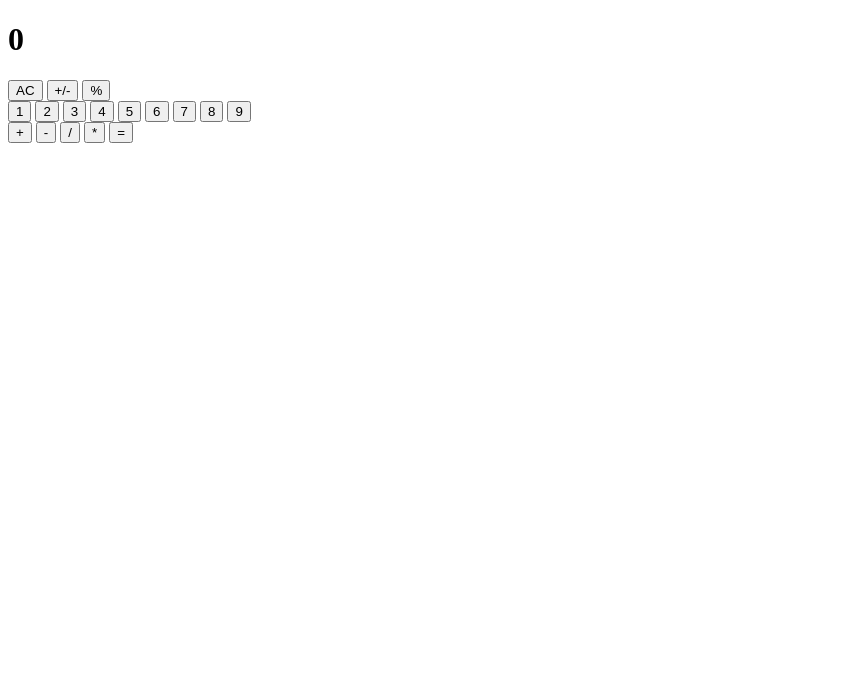
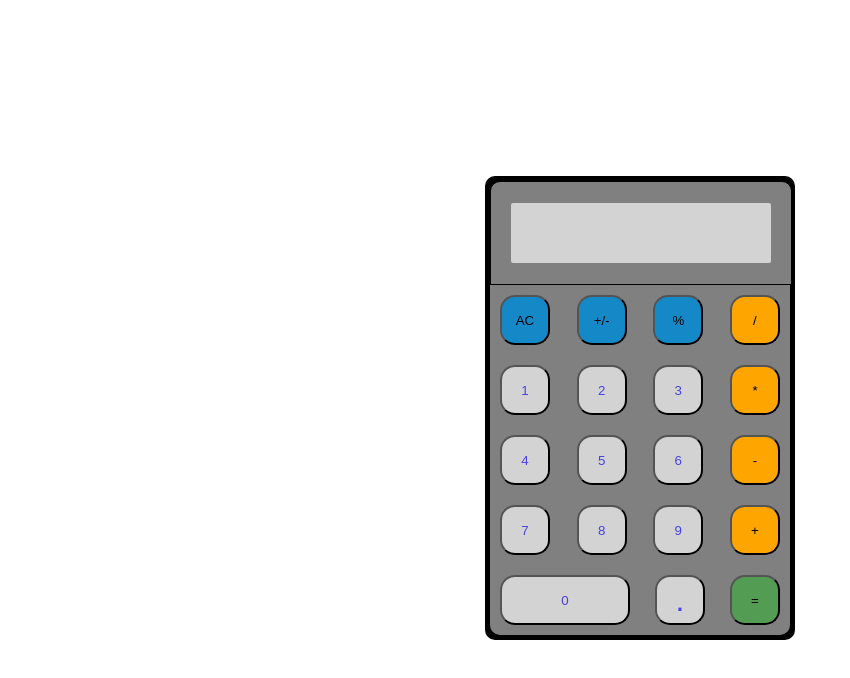
Before and after one commit to JaredMeeks/Calculator, a plain HTML site: page index.html in a window 1280 px wide. Shown: the whole page, without its empty margins (0-850 px from the left). Drawn offline with Linux system fonts and the light colour scheme.

Commit message:
filled out html and css and made new function to input the operands

```diff
--- a/index.html
+++ b/index.html
@@ -7,34 +7,32 @@
     <link rel="stylesheet" href="styles.css"/>
 </head>
 <body>
+    <div class="calculator">
         <div class="display-container">
             <h1 id="display"></h1>
         </div>
 
-    <div class="symbols">
+        <div class="btn-container">
             <button class="clear">AC</button>
             <button class="pos-neg">+/-</button>
             <button class="percent">%</button>
-    </div>
-
-    <div class="number-container">
+            <button class="operator">/</button>
             <button class="operand">1</button>
             <button class="operand">2</button>
             <button class="operand">3</button>
+            <button class="operator">*</button>
             <button class="operand">4</button>
             <button class="operand">5</button>
             <button class="operand">6</button>
+            <button class="operator">-</button>
             <button class="operand">7</button>
             <button class="operand">8</button>
             <button class="operand">9</button>
+            <button class="operator">+</button>
+            <button class="operand" id="zero">0</button>
+            <button class="decimal operand">.</button>
+            <button class="equals">=</button>
         </div>
-
-    <div class="operations-container">
-        <button class="operator">+</button>
-        <button class="operator">-</button>
-        <button class="operator">/</button>
-        <button class="operator">*</button>
-        <button class="operator">=</button>
     </div>
     <script src="script.js"></script>
 </body>
--- a/script.js
+++ b/script.js
@@ -16,7 +16,37 @@ function displayUpdate() {
 }
 displayUpdate();
 
-function operation(a, b, operator) {
+function buttonClick() {
+    for (let i = 0; i < buttons.length; i++) {
+        buttons[i].addEventListener('click', function() {
+            if (buttons[i].classList.contains())
+        })
+    }
+}
+
+function inputTheOperand(operand) {
+    if (firstInput === null) {
+        if (displayValue === '0' || displayValue === 0) {
+            displayValue = operand;
+        } else if (displayValue === firstInput) {
+            displayValue = operand;
+        } else {
+            displayValue += operand;
+        }
+    } else {
+        if (displayValue === firstInput) {
+            displayValue = operand;
+        } else {
+            displayValue += operand;
+        }
+    }
+}
+
+function inputTheOperator() {
+
+}
+
+function operate(a, b, operator) {
     if (operator === '+') {
         return a + b;
     } else if (operator === '-') {
@@ -32,4 +62,4 @@ function operation(a, b, operator) {
     }
 }
 
-console.log(operation(4, 0, '/'));
+console.log(operate(4, 0, '/'));
--- a/styles.css
+++ b/styles.css
@@ -0,0 +1,98 @@
+* {
+    --operand-color:
+}
+
+html {
+    display: flex;
+    justify-content: center;
+    align-items: center;
+    padding: 0;
+    margin: 0;
+}
+
+body {
+    display: flex;
+    flex-direction: column;
+    justify-content: center;
+    align-items: center;
+    width: 300px;
+    height: 100vh;
+}
+
+.calculator {
+    border: 3px solid black;
+    border-radius: 10px;
+    padding: 2px;
+    background-color: black;
+    width: 100%;
+}
+
+.display-container {
+    display: flex;
+    justify-content: center;
+    width: 100%;
+    border: 1px solid black;
+    border-top-left-radius: 10px;
+    border-top-right-radius: 10px;
+    background-color: gray;
+}
+
+h1 {
+    display: flex;
+    justify-content: flex-end;
+    align-items: center;
+    padding: 0 10px;
+    width: 80%;
+    height: 60px;
+    background-color: lightgray;
+    border-radius: 2px;
+}
+
+.btn-container {
+    display: flex;
+    flex-wrap: wrap;
+    justify-content: space-between;
+    width: 100%;
+    background-color: gray;
+    border-bottom-right-radius: 10px;
+    border-bottom-left-radius: 10px;
+}
+
+button {
+    height: 50px;
+    width: 50px;
+    border-radius: 30%;
+    margin: 10px;
+}
+
+button:hover {
+    cursor: pointer;
+}
+
+#zero {
+    width: 130px;
+    border-radius: 15px;
+}
+
+.decimal {
+    font-size: 2em;
+}
+
+.operand {
+    background-color: lightgray;
+    color: rgb(68, 68, 224);
+}
+
+.operator {
+    background-color: orange;
+}
+
+.equals {
+    background-color: rgb(83, 156, 83);
+}
+
+.clear,
+.pos-neg,
+.percent {
+    background-color: rgb(21, 137, 199);
+}
```
Lines whose indentation alone changed are shown as unchanged.
